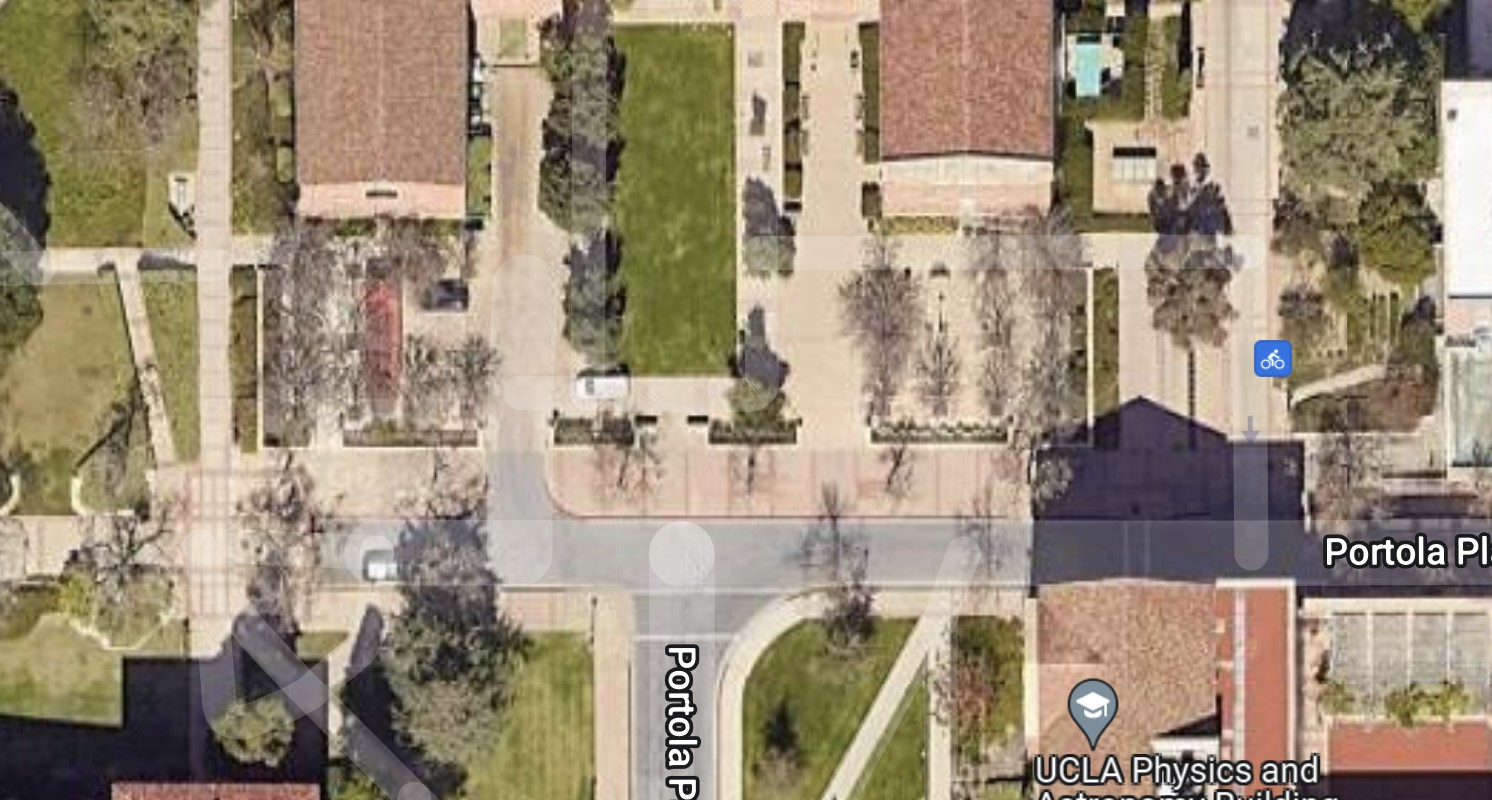
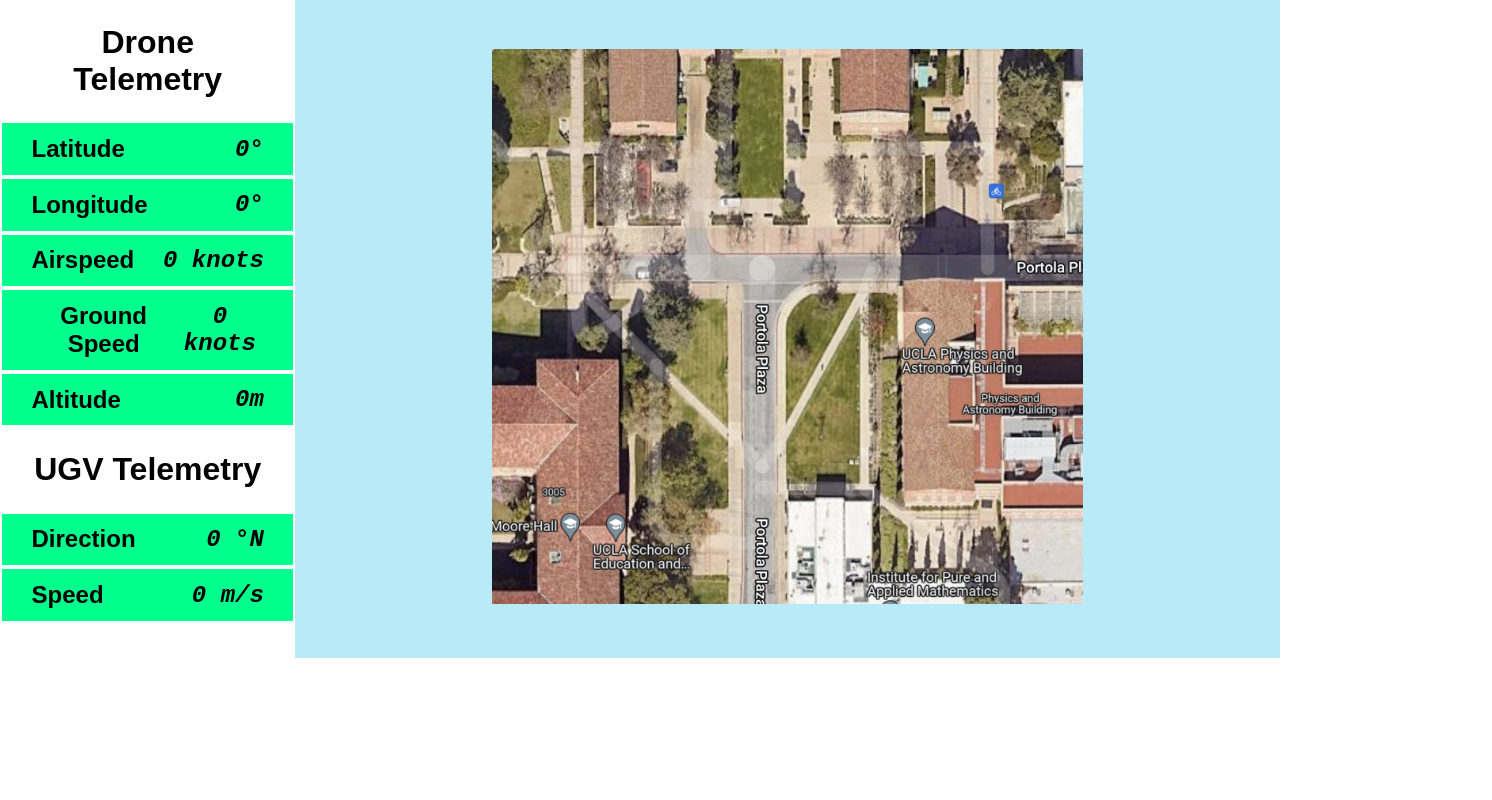
Before and after one commit to uas-at-ucla/auvsi-suas-2021, a React (Create React App) app in the folder ground-javascript/ground-station/: page / in a window 1280 px wide. Shown: the top 800 px of the page, 1492 px wide, since content can reach past the window. Built offline with nearby package versions, Linux system fonts and the light colour scheme.

Commit message:
Hardcoded skeleton

```diff
--- a/ground-javascript/ground-station/package.json
+++ b/ground-javascript/ground-station/package.json
@@ -8,7 +8,9 @@
     "@testing-library/user-event": "^13.5.0",
     "react": "^18.0.0",
     "react-dom": "^18.0.0",
+    "react-icons": "^4.3.1",
     "react-scripts": "5.0.0",
+    "react-sidebar": "^3.0.2",
     "web-vitals": "^2.1.4"
   },
   "scripts": {
--- a/ground-javascript/ground-station/src/App.css
+++ b/ground-javascript/ground-station/src/App.css
@@ -1,5 +1,20 @@
 .App {
-  text-align: center;
+    text-align: center;
+    display: flex;
+    flex-direction: row;
+    align-items: flex-start;
+}
+
+#s1 {
+    background-color: orange;
+    flex: 1;
+    height: 100%;
+}
+
+#s2 {
+    background-color: green;
+    flex: 1;
+    height: 100%;
 }
 
 .App-logo {
--- a/ground-javascript/ground-station/src/App.js
+++ b/ground-javascript/ground-station/src/App.js
@@ -1,11 +1,13 @@
 import logo from './logo.svg';
 import './App.css';
-import EntireWindow from './EntireWindow';
+import HotBar from './components/HotBar';
+import MapSide from './components/MapSide'
 
 function App() {
   return (
     <div className="App">
-      <EntireWindow/>
+        <HotBar />
+        <MapSide />
     </div>
   );
 }
--- a/ground-javascript/ground-station/src/EntireWindow.css
+++ /dev/null
@@ -1,5 +0,0 @@
-.full_screen {
-    max-height: 100%;
-    max-width: 100%;
-    overflow: auto;
-}
--- a/ground-javascript/ground-station/src/EntireWindow.js
+++ b/ground-javascript/ground-station/src/components/EntireWindow.js
@@ -1,12 +1,12 @@
 import React, { Component } from "react";
-import dummy_map from "./images/dummy_map.jpg"
+import "../styles/EntireWindow.css";
+import MapSide from "./MapSide.js";
+import HotBar from "./HotBar.js"
 
 class EntireWindow extends Component {
     render(){
         return <div className="full_screen">
-            <div className="odm-map">
-                <img src={dummy_map} alt="dronemap"/>
-            </div>
+
         </div>
     }
 }
--- /dev/null
+++ b/ground-javascript/ground-station/src/components/HotBar.js
@@ -0,0 +1,53 @@
+import React, { useState } from "react";
+import "../styles/HotBar.css"
+
+function HotBar() {
+    const [latitude, setLatitude] = useState(0)
+    const [longitude, setLongitude] = useState(0)
+    const [airSpeed, setAirSpeed] = useState(0)
+    const [windSpeed, setWindSpeed] = useState(0)
+    const [altitude, setAltitude] = useState(0)
+    const [ugvDir, SetUgvDir] = useState(0)
+    const [ugvSpeed, SetUgvSpeed] = useState(0)
+
+    return(
+        <div className="hot-bar-container">
+            <div className = "vehicle-section">
+                <div className="hot-bar-header">Drone Telemetry</div>
+                <div className="metric">
+                    <span className="metricName">Latitude</span>
+                    <span className="metricValue">{latitude}°</span>
+                </div>
+                <div className="metric">
+                    <span className="metricName">Longitude</span>
+                    <span className="metricValue">{longitude}°</span>
+                </div>
+                <div className="metric">
+                    <span className="metricName">Airspeed</span>
+                    <span className="metricValue">{airSpeed} knots</span>
+                </div>
+                <div className="metric">
+                    <span className="metricName">Ground Speed</span>
+                    <span className="metricValue">{airSpeed + windSpeed} knots</span>
+                </div>
+                <div className="metric">
+                    <span className="metricName">Altitude</span>
+                    <span className="metricValue">{altitude}m</span>
+                </div>
+            </div>
+            <div className="vehicle-section">
+                <div className="hot-bar-header">UGV Telemetry</div>
+                <div className="metric">
+                    <span className="metricName">Direction</span>
+                    <span className="metricValue">{ugvDir} °N</span>
+                </div>
+                <div className="metric">
+                    <span className="metricName">Speed</span>
+                    <span className="metricValue">{ugvSpeed} m/s</span>
+                </div>
+            </div>
+        </div>
+    )
+}
+
+export default HotBar;
--- /dev/null
+++ b/ground-javascript/ground-station/src/components/MapSide.js
@@ -0,0 +1,13 @@
+import React, { Component } from "react";
+import dummy_map from "../images/dummy_map.jpg"
+import "../styles/MapSide.css"
+
+function MapSide() {
+    return(
+        <div className="map-side-container">
+            <img className="map" src={dummy_map} alt="dronemap"/>
+        </div>
+    )
+}
+
+export default MapSide;
--- /dev/null
+++ b/ground-javascript/ground-station/src/styles/EntireWindow.css
@@ -0,0 +1,6 @@
+.full_screen {
+    width: 100%;
+    height: 100%;
+    display: flex;
+    flex-direction: row;
+}
--- /dev/null
+++ b/ground-javascript/ground-station/src/styles/HotBar.css
@@ -0,0 +1,41 @@
+.hot-bar-container {
+    background-color: white;
+    height: 100%;
+    width: 30%;
+    display: flex-column;
+    align-items: center;
+    justify-content: center;
+}
+
+.hot-bar-header {
+    padding: 8%;
+    font-family: Quattrocento Sans, sans-serif;
+    font-size: 2rem;
+    font-style: normal;
+    font-weight: bold;
+}
+
+.vehicle-section {
+    background-color: white;
+}
+
+.metric {
+    background-color: rgb(0, 255, 140);
+    border: 2px solid white;
+    font-size: 1.5rem;
+    padding: 4% 10%;
+    display: flex;
+    direction: flex-row;
+    align-items: center;
+    justify-content: space-between;
+    font-weight: bold;
+}
+
+.metricName {
+    font-family: Quattrocento Sans, sans-serif;
+}
+
+.metricValue {
+    font-family: 'Courier New', Courier, monospace;
+    font-style: italic;
+}
--- /dev/null
+++ b/ground-javascript/ground-station/src/styles/MapSide.css
@@ -0,0 +1,11 @@
+.map-side-container {
+    background-color: rgb(184, 234, 248);
+    width: 100%;
+    height: 100%;
+}
+
+.map {
+    width: 60%;
+    height: 60%;
+    padding: 5%;
+}
```
Also changed, not shown: 1 other file (tests, documents, lock files or other folders).
